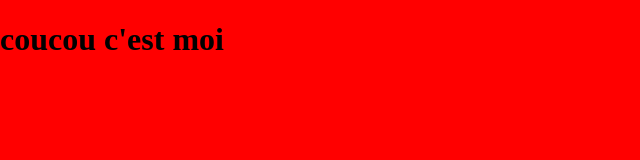
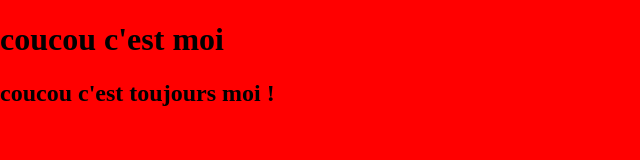
Before and after one commit to lexbeaumier/test, a plain HTML site: page index.html in a window 1280 px wide. Shown: the whole page, without its empty margins (0-640 px from the left). Drawn offline with Linux system fonts and the light colour scheme.

Commit message:
branche test

```diff
--- a/index.html
+++ b/index.html
@@ -27,5 +27,7 @@
   </head>
   <body>
    <H1>coucou c'est moi</H1>
+   <H2>coucou c'est toujours moi !</H2>
+
   </body>
 </html>
```
